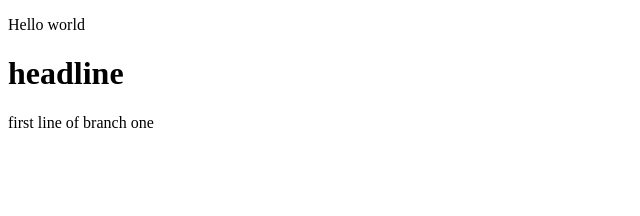
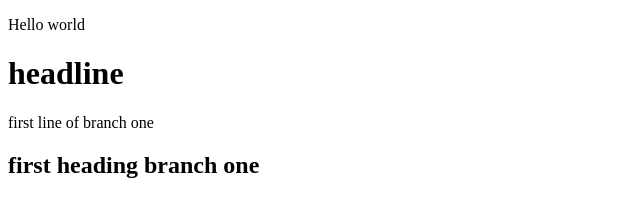
Before and after one commit to Bhav-Pandit/LB2-GH-Session-1-live, a plain HTML site: page index.html in a window 1280 px wide. Shown: the whole page, without its empty margins (0-640 px from the left). Drawn offline with Linux system fonts and the light colour scheme.

Commit message:
added headline branch one

```diff
--- a/index.html
+++ b/index.html
@@ -18,5 +18,9 @@
     <p>
         first line of branch one
     </p>
+
+    <h2>
+        first heading branch one
+    </h2>
 </body>
 </html>
```
